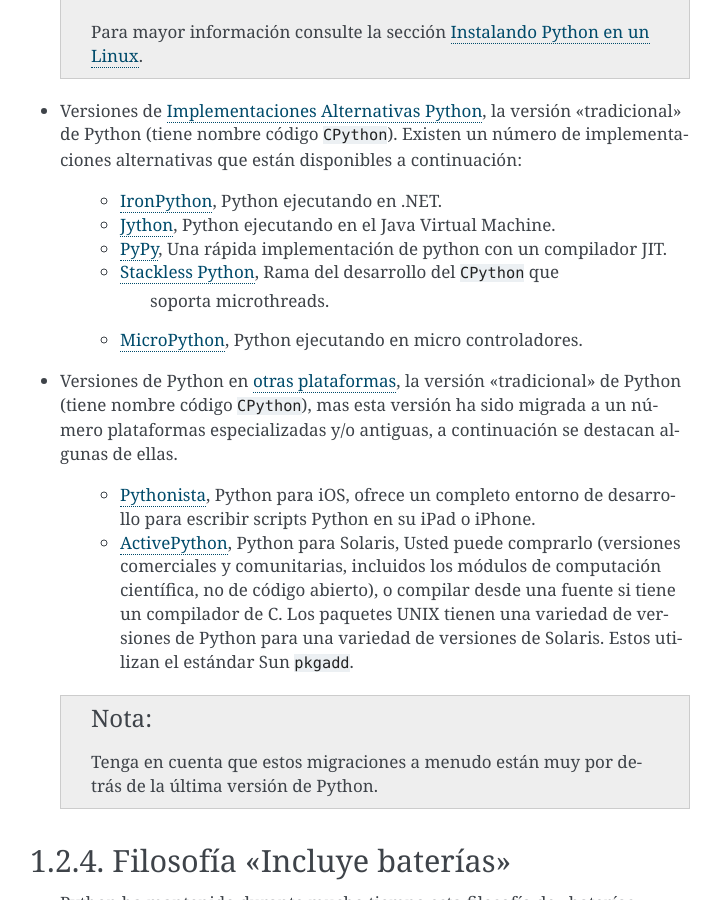
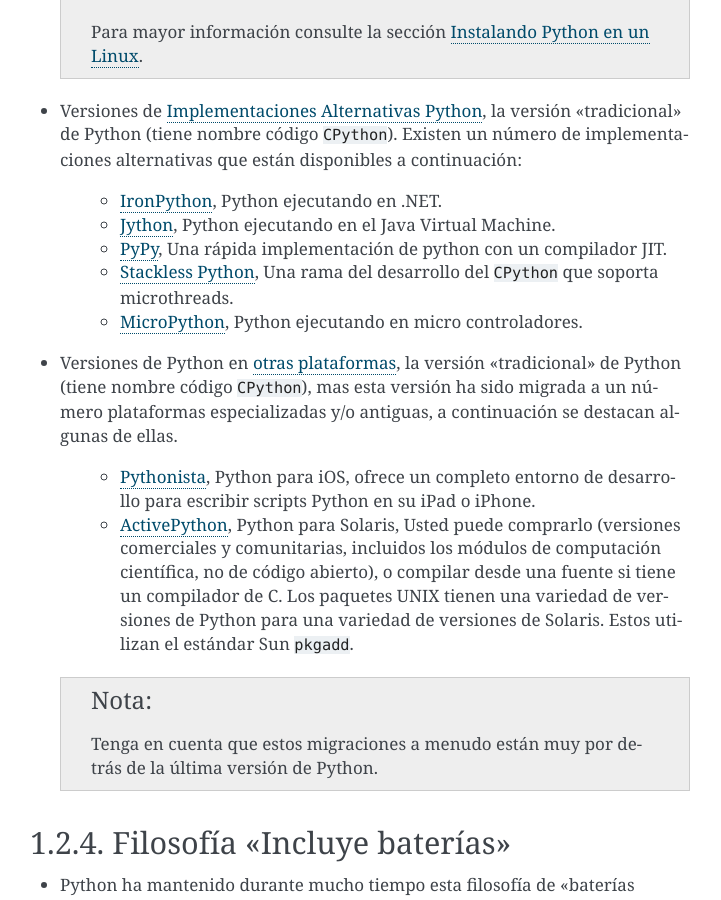
Before and after one commit to macagua/entrenamiento.python_basico, a Sphinx documentation site: the page built from source/leccion1/caracteristicas.rst, in a window 1280 px wide and 900 px high, scrolled down 1642 px. Shown: the whole window, without its empty margins (390-1111 px from the left). Built offline with Sphinx 7.4.7, drawn with Linux system fonts in a browser that asks for light colours.

Commit message:
Agregar mejoras en tabulaciones de la seccion caracteristicas de la leccion 1

```diff
--- a/source/leccion1/caracteristicas.rst
+++ b/source/leccion1/caracteristicas.rst
@@ -88,8 +88,8 @@
 
     - `PyPy <http://pypy.org/>`_, Una rápida implementación de python con un compilador JIT.
 
-    - `Stackless Python <http://www.stackless.com/>`_, Rama del desarrollo del ``CPython`` que
-       soporta microthreads.
+    - `Stackless Python <http://www.stackless.com/>`_, Una rama del desarrollo del ``CPython``
+      que soporta microthreads.
 
     - `MicroPython <http://micropython.org/>`_, Python ejecutando en micro controladores.
 
@@ -118,8 +118,8 @@
 
 - Python ha mantenido durante mucho tiempo esta filosofía de "baterías incluidas":
 
-	*"Tener una biblioteca estándar rica y versátil que está disponible de inmediato.
-	Sin que el usuario descargue paquetes separados."*
+  *"Tener una biblioteca estándar rica y versátil que está disponible de inmediato.
+  Sin que el usuario descargue paquetes separados."*
 
 - Esto le da al lenguaje una ventaja en muchos proyectos.
 
```
